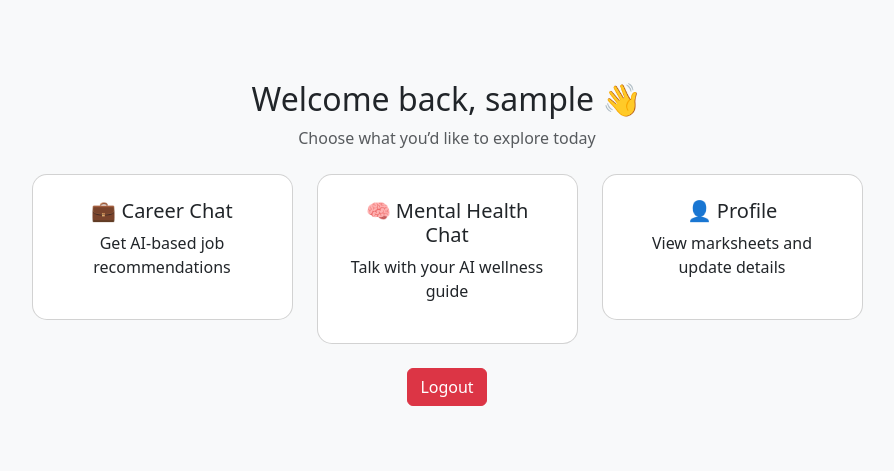
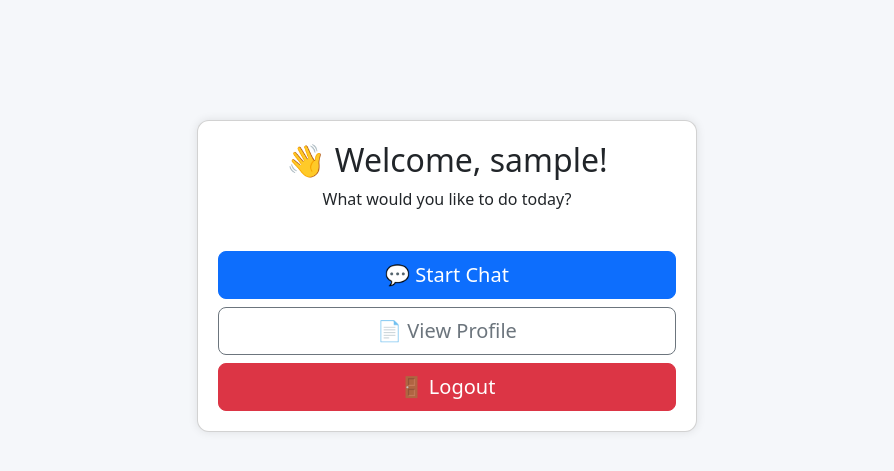
Before and after one commit to SiddhiSinghal/JIIT-AI-for-Holistic-Guidance, a Flask app: page / in a window 1280 px wide. Shown: the top 471 px of the page, without its empty margins (193-1087 px from the left). Run offline with Flask 3, Linux system fonts and the light colour scheme; the visitor is signed in with stand-in values (Sample User, id 1).

Commit message:
mixed chats done

```diff
--- a/app.py
+++ b/app.py
@@ -8,6 +8,7 @@ import re
 import orchestrator_cli
 from summer_project.rag_chain import get_mental_health_response
 
+# ==== Import from utils for later integration ====
 from utils.ai_utils import (
     map_subject_to_skills, get_subject_market_score,
     build_student_skill_profile,
@@ -18,6 +19,7 @@ from utils.ai_utils import (
     compute_local_strength_score,
 )
 from utils.skills import SKILL_LABELS
+
 
 # ==================== FLASK & MONGO SETUP ====================
 app = Flask(__name__)
@@ -39,19 +41,9 @@ def allowed_file(filename):
 
 
 def extract_marks_from_pdf(filepath):
-    """
-    Extracts semester, branch, SGPA, CGPA, and subject-grade pairs
-    from JIIT-style marksheet PDFs (like sem6.pdf).
-    """
-    import fitz
-    import re
-
+    """Extracts subject and grade pairs (and optional sem, branch, sgpa, cgpa)"""
     doc = fitz.open(filepath)
-    text = ""
-    for page in doc:
-        text += page.get_text("text")
-
-    # Normalize whitespace
+    text = "".join([page.get_text("text") for page in doc])
     text = re.sub(r'\s+', ' ', text)
 
     data = {
@@ -62,17 +54,14 @@ def extract_marks_from_pdf(filepath):
         "subjects": []
     }
 
-    # 🔹 Extract Semester
-    sem_match = re.search(r"Stynumber\s*[:\-]?\s*(\d+)", text, re.IGNORECASE)
-    if sem_match:
-        data["semester"] = sem_match.group(1)
-
-    # 🔹 Extract Branch
     branch_match = re.search(r"Program\s*\(Branch\)\s*[:\-]?\s*([A-Za-z\s&().]+)", text, re.IGNORECASE)
     if branch_match:
         data["branch"] = branch_match.group(1).strip()
 
-    # 🔹 Extract SGPA and CGPA
+    sem_match = re.search(r"Semester\s*[:\-]?\s*(\d+)", text, re.IGNORECASE)
+    if sem_match:
+        data["semester"] = sem_match.group(1)
+
     sgpa_match = re.search(r"Student\s*Sgpa\s*[:\-]?\s*([0-9]+(?:\.[0-9]+)?)", text, re.IGNORECASE)
     cgpa_match = re.search(r"Student\s*Cgpa\s*[:\-]?\s*([0-9]+(?:\.[0-9]+)?)", text, re.IGNORECASE)
 
@@ -81,7 +70,6 @@ def extract_marks_from_pdf(filepath):
     if cgpa_match:
         data["cgpa"] = float(cgpa_match.group(1))
 
-    # 🔹 Extract subjects and grades
     pattern = re.compile(
         r"\d+\s+[A-Z0-9]+\s+([A-Za-z&\-/().\s]+?)\s+\d+\s+\d+\.\d+\s+\d+\.\d+\s+\d+\.\d+\s+\d+\.\d+\s+([ABCOP][\+\-]?)\s+Pass",
         re.IGNORECASE
@@ -93,20 +81,19 @@ def extract_marks_from_pdf(filepath):
         grade = match[1].strip().upper()
         data["subjects"].append({"subject": subject, "grade": grade})
 
-    print("✅ Extracted Data:", data)  # debug
     return data
-
 
 
 # ==================== AUTH ROUTES ====================
 @app.route("/")
 def home():
+    # If user is logged in, show a small dashboard with links
     if "user" in session:
-        # If logged in, show a small dashboard/home
         return render_template("home.html", user=session["user"])
     else:
-        # If not logged in, show landing page with login/signup
+        # If not logged in, show the welcome page with login/signup buttons
         return render_template("index.html")
+
 
 
 @app.route("/signup", methods=["GET", "POST"])
@@ -142,7 +129,8 @@ def login():
         user = users_collection.find_one({"username": username})
         if user and check_password_hash(user["password"], password):
             session["user"] = username
-            return redirect(url_for("career_chat"))
+            session["chat_history"] = []
+            return redirect(url_for("unified_chat"))
         else:
             flash("Invalid credentials!")
     return render_template("login.html")
@@ -153,81 +141,6 @@ def logout():
     session.pop("user", None)
     flash("Logged out successfully.")
     return redirect(url_for("login"))
-
-
-# ==================== CHAT ROUTES ====================
-@app.route("/career_chat", methods=["GET", "POST"])
-def career_chat():
-    if "user" not in session:
-        return redirect(url_for("login"))
-
-    # Load chat history if exists, else create empty list
-    chat_history = session.get("chat_history", [])
-
-    if request.method == "POST":
-        prompt = request.form["prompt"]
-
-        # Save user message
-        chat_history.append({"sender": "user", "text": prompt})
-
-        # Classify and run appropriate agent
-        task_type = orchestrator_cli.classify_prompt(prompt)
-
-        if task_type in orchestrator_cli.LLM_AGENTS:
-            ai_reply = orchestrator_cli.run_llm_agent(task_type, prompt)
-        elif task_type in orchestrator_cli.NON_LLM_AGENTS:
-            ai_reply = orchestrator_cli.run_non_llm_agent(task_type)
-        else:
-            ai_reply = "⚠️ I’m not sure how to handle that request yet."
-
-        # Save AI response
-        chat_history.append({"sender": "ai", "text": ai_reply})
-
-        # Store back in session
-        session["chat_history"] = chat_history
-
-        return redirect(url_for("career_chat"))
-
-    return render_template("chat.html",
-                           user=session["user"],
-                           chat_type="Career",
-                           chat_history=chat_history)
-
-
-
-@app.route("/mental_chat", methods=["GET", "POST"])
-def mental_chat():
-    if "user" not in session:
-        return redirect(url_for("login"))
-
-    # Load chat history from session or create new
-    chat_history = session.get("mental_chat_history", [])
-
-    if request.method == "POST":
-        prompt = request.form["prompt"]
-
-        # Save user message
-        chat_history.append({"sender": "user", "text": prompt})
-
-        # Get AI (mental health) response
-        try:
-            ai_reply = get_mental_health_response(prompt)
-        except Exception as e:
-            ai_reply = f"⚠️ Sorry, there was an error processing your message: {str(e)}"
-
-        # Save AI response
-        chat_history.append({"sender": "ai", "text": ai_reply})
-
-        # Store chat back into session
-        session["mental_chat_history"] = chat_history
-
-        return redirect(url_for("mental_chat"))
-
-    return render_template("chat.html",
-                           user=session["user"],
-                           chat_type="Mental Health",
-                           chat_history=chat_history)
-
 
 
 # ==================== PROFILE ROUTE ====================
@@ -241,7 +154,6 @@ def profile():
 
     if request.method == "POST":
         file = request.files.get("file")
-
         if not file or file.filename == "":
             flash("⚠️ No file selected!")
             return redirect(request.url)
@@ -252,14 +164,16 @@ def profile():
             file.save(filepath)
 
             extracted_data = extract_marks_from_pdf(filepath)
-            print("Extracted Data:", extracted_data)
-
-            # ✅ Only store subjects
             users_collection.update_one(
                 {"username": username},
-                {"$push": {"marksheets": {"filename": filename, "subjects": extracted_data["subjects"]}}}
+                {"$push": {"marksheets": {
+                    "semester": extracted_data["semester"],
+                    "branch": extracted_data["branch"],
+                    "sgpa": extracted_data["sgpa"],
+                    "cgpa": extracted_data["cgpa"],
+                    "subjects": extracted_data["subjects"]
+                }}}
             )
-
             flash("✅ Marksheet processed successfully!")
             return redirect(url_for("profile"))
         else:
@@ -269,6 +183,38 @@ def profile():
     return render_template("profile.html", user_data=user_data, user=username)
 
 
+# ==================== UNIFIED CHAT (CAREER + MENTAL) ====================
+@app.route("/chat", methods=["GET", "POST"])
+def unified_chat():
+    if "user" not in session:
+        return redirect(url_for("login"))
+
+    username = session["user"]
+    chat_history = session.get("chat_history", [])
+
+    if request.method == "POST":
+        user_message = request.form["prompt"]
+        chat_history.append({"sender": "user", "text": user_message})
+
+        # 🔹 Detect if emotional message (redirect to mental health)
+        stress_keywords = ["tired", "stressed", "sad", "depressed", "done", "fed up", "hopeless", "burnout"]
+        if any(word in user_message.lower() for word in stress_keywords):
+            ai_reply = get_mental_health_response(user_message)
+        else:
+            task_type = orchestrator_cli.classify_prompt(user_message)
+            if task_type in orchestrator_cli.LLM_AGENTS:
+                ai_reply = orchestrator_cli.run_llm_agent(task_type, user_message)
+            elif task_type in orchestrator_cli.NON_LLM_AGENTS:
+                ai_reply = orchestrator_cli.run_non_llm_agent(task_type)
+            else:
+                ai_reply = "🤖 I'm here to help — is this about your career or how you’re feeling today?"
+
+        chat_history.append({"sender": "ai", "text": ai_reply})
+        session["chat_history"] = chat_history
+        return redirect(url_for("unified_chat"))
+
+    return render_template("chat.html", user=username, chat_history=chat_history, chat_type="Unified")
+
 
 # ==================== RUN SERVER ====================
 if __name__ == "__main__":
--- a/orchestrator_cli.py
+++ b/orchestrator_cli.py
@@ -35,7 +35,7 @@ def classify_prompt(prompt: str) -> str:
     # 🔹 JOB RECOMMENDATION INTENT
     job_keywords = [
         "job", "jobs", "recommendation", "recommendations",
-        "placement", "top job", "top jobs", "best job",
+        "top job", "top jobs", "best job",
         "best career", "suggest job", "suggest me job",
         "career prediction", "which job", "job role",
         "my top job", "find job", "career path"
--- a/templates/home.html
+++ b/templates/home.html
@@ -2,58 +2,21 @@
 <html lang="en">
 <head>
   <meta charset="UTF-8">
-  <meta name="viewport" content="width=device-width, initial-scale=1.0">
-  <title>Holistic AI - Home</title>
+  <title>Welcome, {{ user }}</title>
   <link href="https://cdn.jsdelivr.net/npm/bootstrap@5.3.0/dist/css/bootstrap.min.css" rel="stylesheet">
   <style>
-    body { background-color: #f8f9fa; }
-    .container { margin-top: 80px; }
-    .card {
-      border-radius: 15px;
-      transition: 0.3s;
-    }
-    .card:hover {
-      transform: translateY(-5px);
-      box-shadow: 0 4px 20px rgba(0,0,0,0.1);
-    }
+    body { background: #f5f7fa; text-align: center; margin-top: 120px; }
+    .card { max-width: 500px; margin: auto; padding: 20px; border-radius: 12px; box-shadow: 0 0 10px rgba(0,0,0,0.1); }
   </style>
 </head>
 <body>
-  <div class="container text-center">
-    <h2>Welcome back, {{ user }} 👋</h2>
-    <p class="mb-4 text-muted">Choose what you’d like to explore today</p>
-
-    <div class="row justify-content-center">
-      <div class="col-md-3">
-        <a href="/career_chat" class="text-decoration-none">
-          <div class="card p-4">
-            <h5>💼 Career Chat</h5>
-            <p>Get AI-based job recommendations</p>
-          </div>
-        </a>
-      </div>
-
-      <div class="col-md-3">
-        <a href="/mental_chat" class="text-decoration-none">
-          <div class="card p-4">
-            <h5>🧠 Mental Health Chat</h5>
-            <p>Talk with your AI wellness guide</p>
-          </div>
-        </a>
-      </div>
-
-      <div class="col-md-3">
-        <a href="/profile" class="text-decoration-none">
-          <div class="card p-4">
-            <h5>👤 Profile</h5>
-            <p>View marksheets and update details</p>
-          </div>
-        </a>
-      </div>
-    </div>
-
-    <div class="mt-4">
-      <a href="/logout" class="btn btn-danger">Logout</a>
+  <div class="card">
+    <h2>👋 Welcome, {{ user }}!</h2>
+    <p>What would you like to do today?</p>
+    <div class="d-grid gap-2 mt-4">
+      <a href="/chat" class="btn btn-primary btn-lg">💬 Start Chat</a>
+      <a href="/profile" class="btn btn-outline-secondary btn-lg">📄 View Profile</a>
+      <a href="/logout" class="btn btn-danger btn-lg">🚪 Logout</a>
     </div>
   </div>
 </body>
```
Also changed, not shown: templates/index.html (+9 -24 lines), chroma_augesc_store/chroma.sqlite3.
